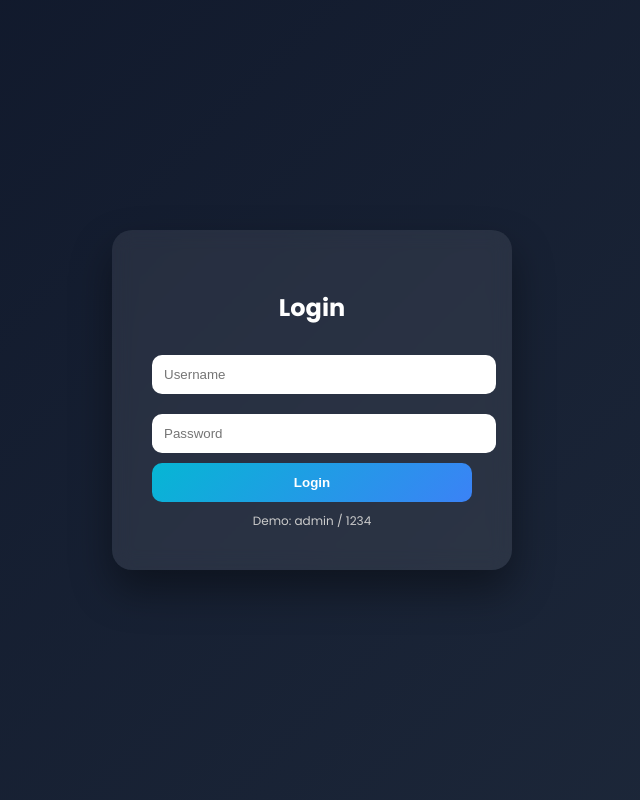
After one commit to durgeshgwal9576-cmyk/expense-tracker, a Python web app: template templates/login.html in a window 1280 px wide. The commit adds this page. Shown: the whole page, without its empty margins (328-968 px from the left). Run offline with Jinja, Linux system fonts and the light colour scheme; the template is opened without the code that fills it, so the values that code supplies are empty.

Commit message:
Full stability fix

```diff
--- a/requirements.txt
+++ b/requirements.txt
@@ -1,2 +1,3 @@
 Flask==3.1.3
 gunicorn
+Flask-Login
--- /dev/null
+++ b/templates/login.html
@@ -0,0 +1,86 @@
+<!DOCTYPE html>
+<html lang="en">
+<head>
+    <meta charset="UTF-8">
+    <title>Login - Expense Tracker</title>
+
+    <link href="https://fonts.googleapis.com/css2?family=Poppins:wght@300;400;500;600;700&display=swap" rel="stylesheet">
+
+    <style>
+        body {
+            margin: 0;
+            font-family: 'Poppins', sans-serif;
+            height: 100vh;
+            display: flex;
+            justify-content: center;
+            align-items: center;
+            background: linear-gradient(135deg, #0f172a, #1e293b);
+        }
+
+        .login-box {
+            background: rgba(255,255,255,0.08);
+            padding: 40px;
+            border-radius: 20px;
+            width: 320px;
+            text-align: center;
+            box-shadow: 0 20px 40px rgba(0,0,0,0.4);
+            backdrop-filter: blur(10px);
+        }
+
+        h2 {
+            color: white;
+            margin-bottom: 20px;
+        }
+
+        input {
+            width: 100%;
+            padding: 12px;
+            margin: 10px 0;
+            border: none;
+            border-radius: 10px;
+            outline: none;
+        }
+
+        button {
+            width: 100%;
+            padding: 12px;
+            border: none;
+            border-radius: 10px;
+            background: linear-gradient(135deg, #06b6d4, #3b82f6);
+            color: white;
+            font-weight: bold;
+            cursor: pointer;
+        }
+
+        button:hover {
+            transform: scale(1.05);
+        }
+
+        .note {
+            margin-top: 10px;
+            font-size: 12px;
+            color: #ccc;
+        }
+    </style>
+</head>
+
+<body>
+
+<div class="login-box">
+
+    <h2>Login</h2>
+
+    <form method="POST">
+        <input type="text" name="username" placeholder="Username" required>
+        <input type="password" name="password" placeholder="Password" required>
+        <button type="submit">Login</button>
+    </form>
+
+    <div class="note">
+        Demo: admin / 1234
+    </div>
+
+</div>
+
+</body>
+</html>
```
Also changed, not shown: app.py (+153 -26 lines), static/style.css (+85 -78 lines), templates/index.html (+29 -55 lines), expenses.db (added).
